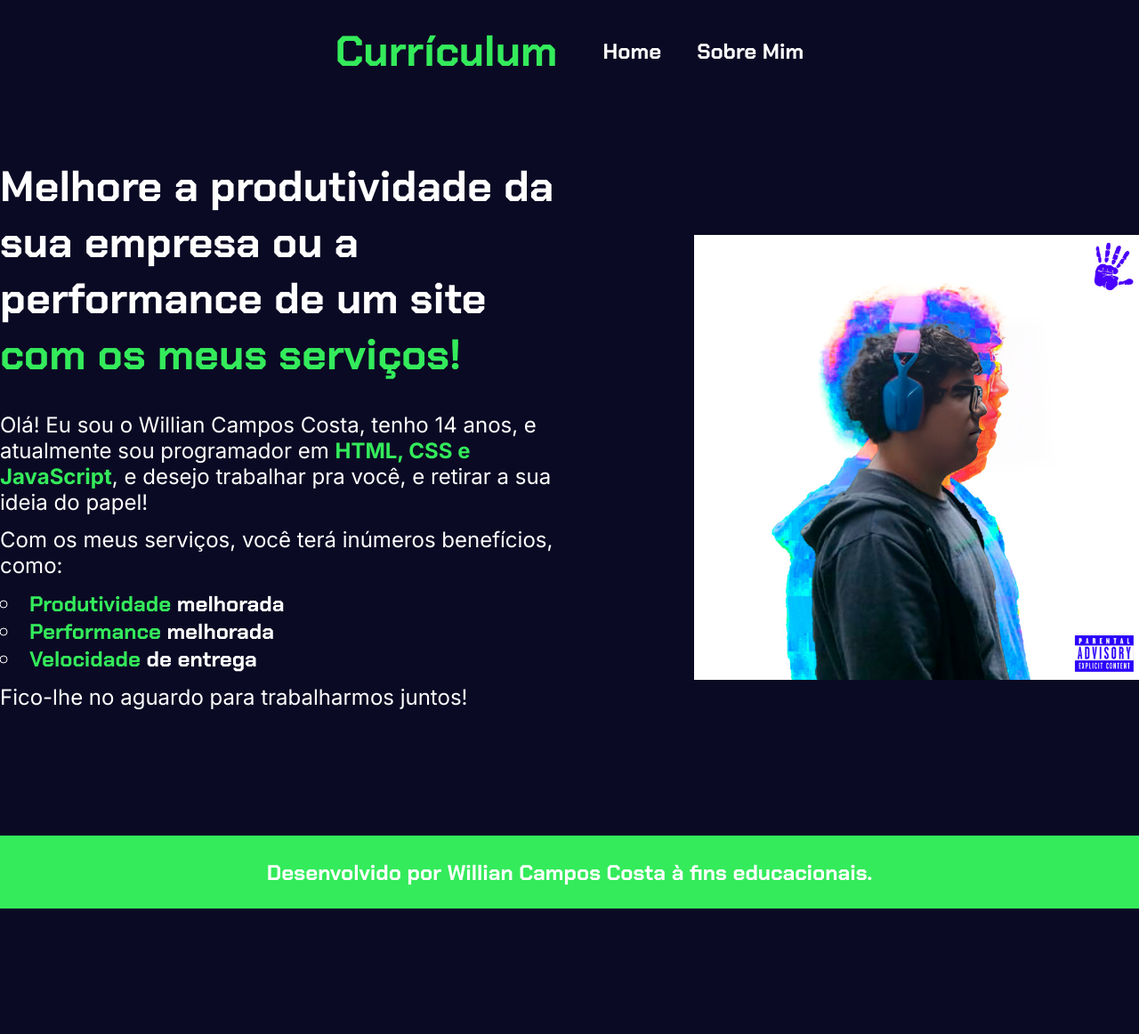
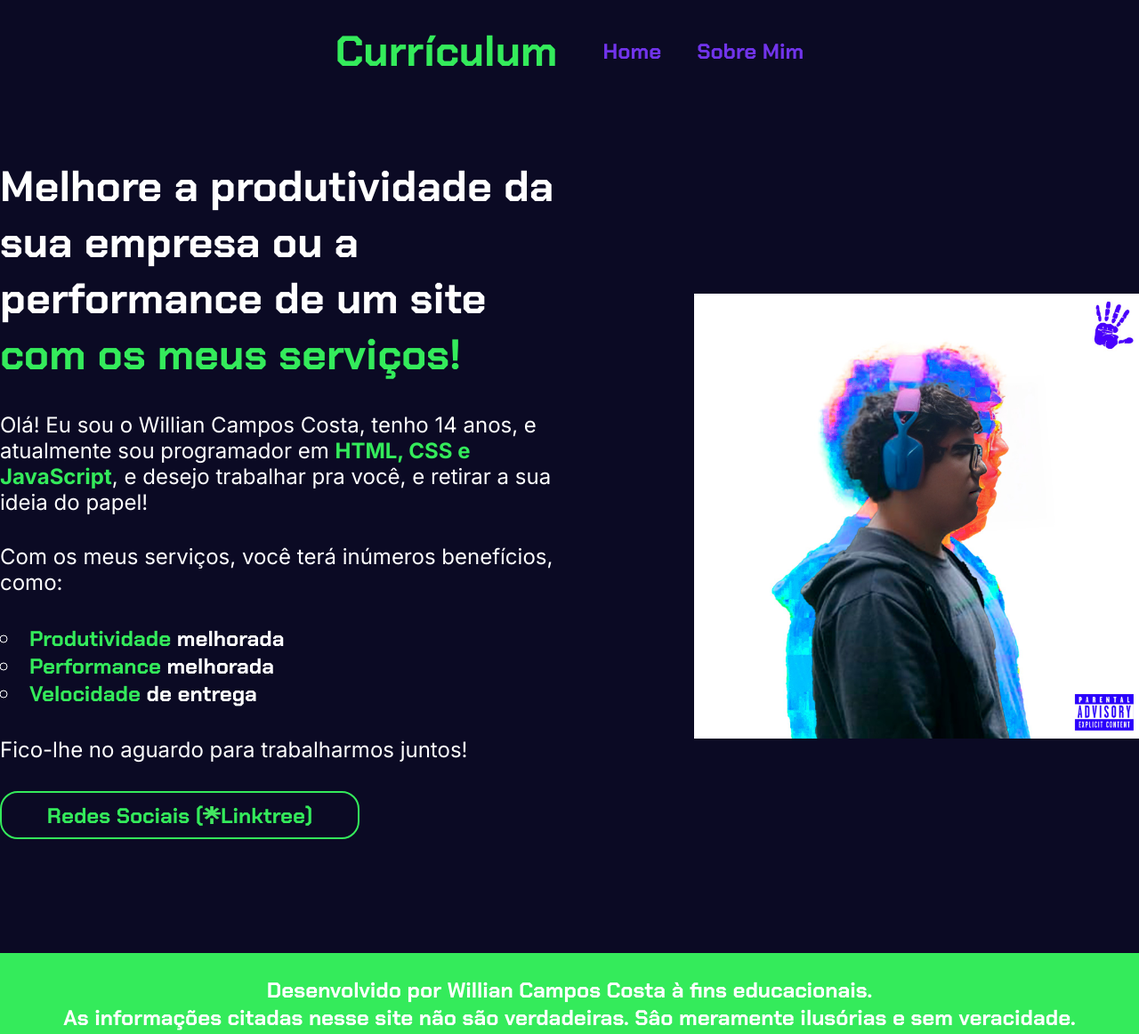
Before and after one commit to TouchRefletz/desafio_alura_curso_html, a plain HTML site: page index.html in a window 1280 px wide. Shown: the whole page at 89% size. Before the commit the page ends 1021 px from the top, so only its background shows below. Drawn offline with Linux system fonts and the light colour scheme.

Commit message:
Adicionando botão de redes sociais e exclarecendo objetivo do site

```diff
--- a/index.html
+++ b/index.html
@@ -10,8 +10,8 @@
     <header class="header">
         <p class="titulo-logo destaque">Currículum</p>
         <nav class="nav">
-            <a class="link-nav">Home</a>
-            <a class="link-nav">Sobre Mim</a>
+            <a class="link-nav" href="index.html">Home</a>
+            <a class="link-nav" href="#" onclick="alert('Essa função não existe não site, ela só foi feita para existir um header na página.')">Sobre Mim</a>
         </nav>
     </header>
     <main class="main">
@@ -25,11 +25,13 @@
             <li><strong class="destaque">Velocidade</strong> de entrega</li>
         </ul>
         <p class="paragrafo">Fico-lhe no aguardo para trabalharmos juntos!</p>
+        <a class="link" href="https://linktr.ee/toquereflexo">Redes Sociais ( <img class="logo-icon" src="./assets/linktree-logo-icon.png" alt="Logo da rede social Linktree"> Linktree)</a>
     </section>
-    <img class="imagem" src="foto.jpeg" alt="Uma pessoa com fone de ouvido virada para a esquerda, com efeitos coloridos em volta e com um fundo branco, parecido com uma capa de album">
+    <img class="imagem" src="./assets/foto.jpeg" alt="Uma pessoa com fone de ouvido virada para a esquerda, com efeitos coloridos em volta e com um fundo branco, parecido com uma capa de album">
     </main>
     <footer class="rodape">
         <p>Desenvolvido por Willian Campos Costa à fins educacionais.</p>
+        <p>As informações citadas nesse site não são verdadeiras. Sâo meramente ilusórias e sem veracidade.</p>
     </footer>
 </body>
 </html>
--- a/style.css
+++ b/style.css
@@ -33,6 +33,8 @@ body {
     font-family: "Chakra Petch", sans-serif;
     font-size: 24px;
     font-weight: 900;
+    text-decoration: none;
+    color: #7134eb;
 }
 
 .main {
@@ -59,7 +61,7 @@ body {
 .paragrafo {
     font-family: "Inter", sans-serif;
     font-size: 24px;
-    padding: 0 0 2% 0;
+    padding: 0 0 5% 0;
 }
 
 .lista {
@@ -68,7 +70,27 @@ body {
     font-size: 24px;
     list-style: circle;
     list-style-position: inside;
-    padding: 0 0 2% 0;
+    padding: 0 0 5% 0;
+}
+
+.link {
+    text-decoration: none;
+    font-family: "Chakra Petch", sans-serif;
+    font-weight: 700;
+    font-size: 24px;
+    width: 400px;
+    height: 50px;
+    color: #34eb5b;
+    border-radius: 20px;
+    border: 2px solid #34eb5b;
+    display: flex;
+    align-items: center;
+    justify-content: center;
+}
+
+.logo-icon {
+    width: 20px;
+    height: 20px;
 }
 
 .imagem {
```
Also changed, not shown: assets/foto.jpeg (renamed from foto.jpeg), assets/linktree-logo-icon.png (added).
